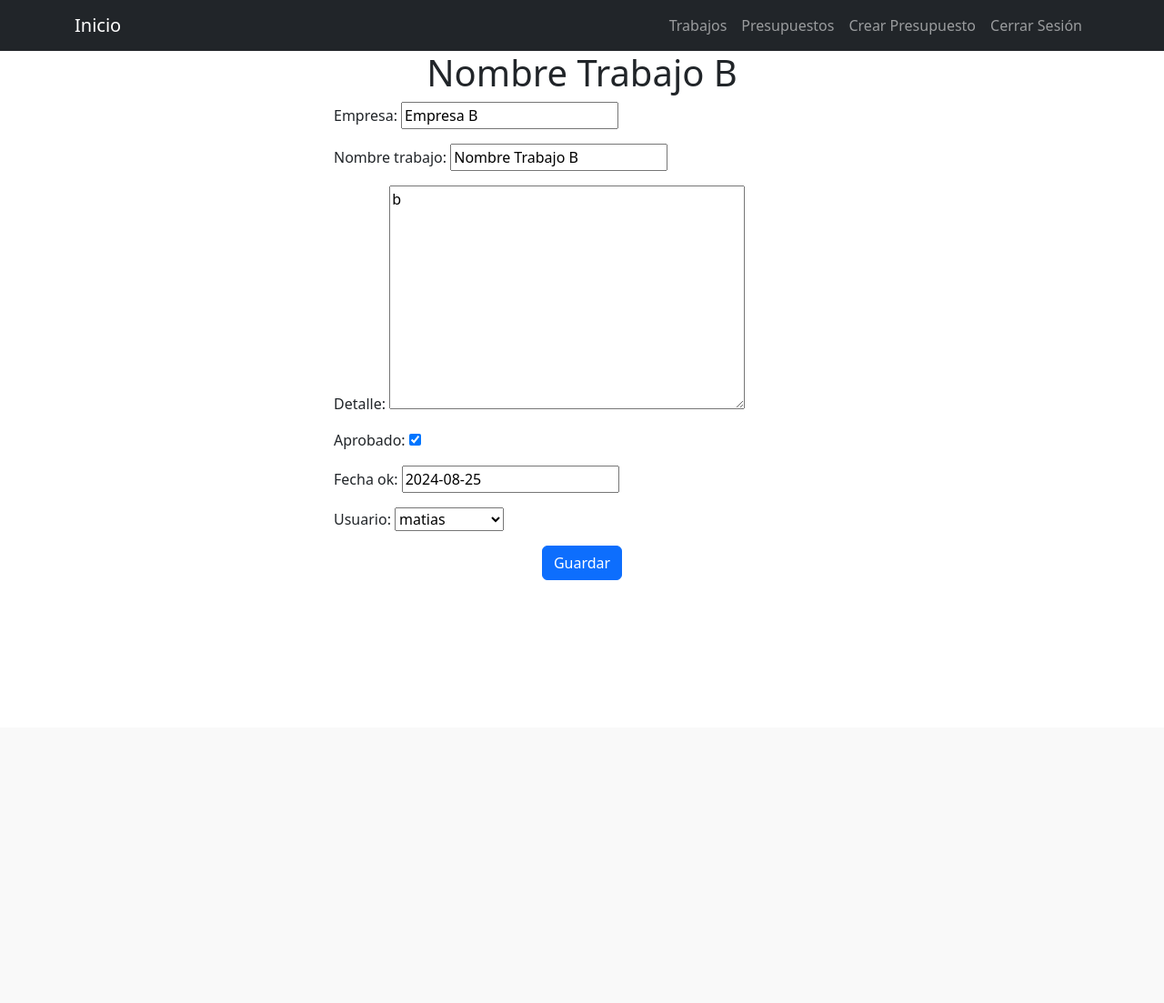
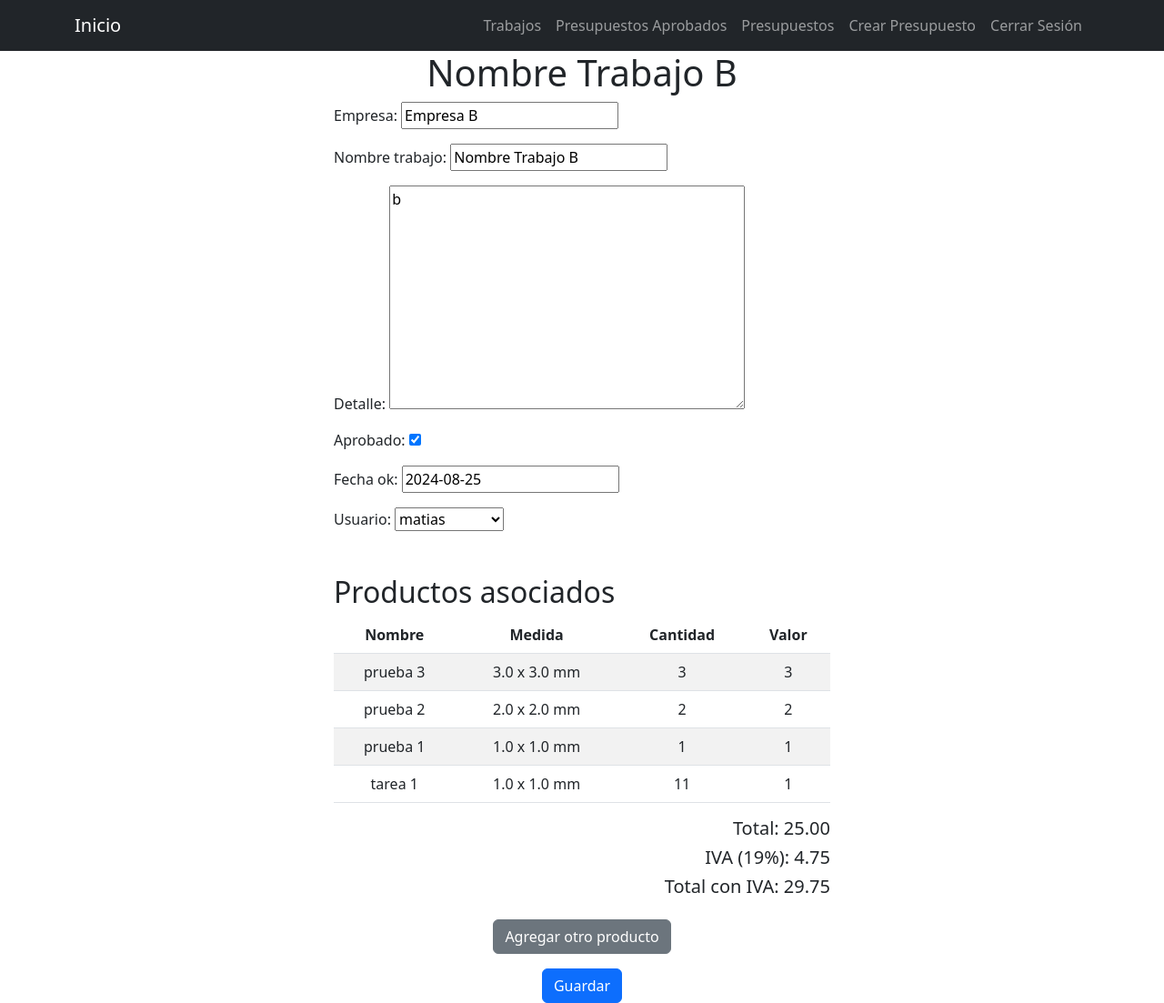
Before and after one commit to matiasfortegar/GO_APP, a Django app: page /presupuestos/25/ in a window 1280 px wide. Shown: the whole page at 91% size. Before the commit the page ends 638 px from the top, so only its background shows below. Run offline with Django 3.2, Linux system fonts and the light colour scheme; a user stored in the database is signed in; data comes from the database, SQL or seed files in the repository; both versions use the stored data as it was after the commit.

Commit message:
Corección de vistas
Corrección de vista/edición de OT
Funciónes matemáticas de presupuesto

```diff
--- a/go_app/app_back_end/templates/base.html
+++ b/go_app/app_back_end/templates/base.html
@@ -18,6 +18,9 @@
             <ul class="navbar-nav ms-auto">
                 <li class="nav-item">
                     <a class="nav-link" href="/trabajos">Trabajos</a>
+                </li>
+                <li class="nav-item">
+                    <a class="nav-link" href="/presupuestos_aprobados">Presupuestos Aprobados</a>
                 </li>
                 <li class="nav-item">
                     <a class="nav-link" href="/presupuestos">Presupuestos</a>
--- a/go_app/app_back_end/templates/presupuestos_detalle.html
+++ b/go_app/app_back_end/templates/presupuestos_detalle.html
@@ -13,12 +13,50 @@
                     <div class="mb-3">
                         {{ form.as_p }}
                     </div>
+
+                </form>
+
+                <h2 class="mt-5">Productos asociados</h2>
+                <table class="table table-striped">
+                    <thead>
+                        <tr>
+                            <th class="text-center">Nombre</th>
+                            <th class="text-center">Medida</th>
+                            <th class="text-center">Cantidad</th>
+                            <th class="text-center">Valor</th>
+                        </tr>
+                    </thead>
+                    <tbody>
+                        {% for producto in productos %}
+                            <tr>
+                                <td class="text-center">{{ producto.nombre_producto }}</td>
+                                <td class="text-center">{{ producto.medida_ancho }} x {{ producto.medida_alto }} mm</td>
+                                <td class="text-center">{{ producto.cantidad }}</td>
+                                <td class="text-center">{{ producto.valor }}</td>
+                            </tr>
+                        {% empty %}
+                            <tr>
+                                <td colspan="3" class="text-center">No hay productos asociados a este presupuesto.</td>
+                            </tr>
+                        {% endfor %}
+                    </tbody>
+                </table>
+
+                <h5 class="text-end">Total: {{ total|floatformat:2 }}</h5>
+                <h5 class="text-end">IVA (19%): {{ iva|floatformat:2 }}</h5>
+                <h5 class="text-end">Total con IVA: {{ total_iva|floatformat:2 }}</h5>
+
+                <a class="text-center mt-3" href="{% url 'agregar_productos' presupuesto.id %}" class="boton">
                     <div class="col text-center">
-                        <button class="btn btn-primary" type="submit">
-                            Guardar
-                        </button>
+                        <button class="btn btn-secondary mt-3">Agregar otro producto</button>
                     </div>
-                </form>
+                </a>
+                <div class="col text-center mt-3">
+                    <button class="btn btn-primary" type="submit">
+                        Guardar
+                    </button>
+                </div>
+
         </div>
     </div>
 </main>
--- a/go_app/app_back_end/views.py
+++ b/go_app/app_back_end/views.py
@@ -8,6 +8,7 @@ from trabajos.models import OrdenTrabajo, ProductoOrden
 from cotizacion.models import Presupuesto, Producto
 from django.forms import inlineformset_factory
 from django.contrib.auth.decorators import login_required
+from decimal import Decimal
 
 
 # Create your views here.
@@ -46,11 +47,63 @@ def trabajos(request):
     context = {'presupuestos': presupuestos_aprobados}
     return render(request, 'trabajos.html', context)
 
+
 """
     def trabajos(request):
         presupuestos_aprobados = Presupuesto.objects.filter(aprobado=True)
         context = {'presupuestos': presupuestos_aprobados}
         return render(request, 'trabajos.html', context)
+"""
+
+@login_required
+def duplicar_presupuesto(request, presupuesto_id):
+    # Obtener el presupuesto y los productos asociados
+    presupuesto = get_object_or_404(Presupuesto, id=presupuesto_id)
+    productos = Producto.objects.filter(presupuesto=presupuesto)
+
+    # Verificar que el presupuesto y los productos fueron encontrados
+    print("Presupuesto a duplicar: ", presupuesto)
+    print("Productos asociados encontrados: ", productos)
+
+    if request.method == 'POST':
+        # Crear una nueva OrdenTrabajo (duplicado de presupuesto)
+        orden_trabajo = OrdenTrabajo.objects.create(
+            empresa=presupuesto.empresa,
+            nombre_trabajo=presupuesto.nombre_trabajo,
+            detalle=presupuesto.detalle,
+            usuario=presupuesto.usuario,
+            presupuesto_original=presupuesto  # Enlace al presupuesto original
+        )
+
+        # Verificar que la OrdenTrabajo fue creada correctamente
+        print("OrdenTrabajo creada: ", orden_trabajo)
+
+        # Duplicar los productos asociados al presupuesto
+        for producto in productos:
+            ProductoOrden.objects.create(
+                orden_trabajo=orden_trabajo,
+                nombre_producto=producto.nombre_producto,
+                cantidad=producto.cantidad,
+                cantidad_pliego=producto.cantidad_pliego,
+                medida_ancho=producto.medida_ancho,
+                medida_alto=producto.medida_alto,
+                papel=producto.papel,
+                terminacion=producto.terminacion,
+                valor=producto.valor,
+                detalle_producto=producto.detalle_producto
+            )
+            # Verificar que el producto fue duplicado
+            print(f"Producto duplicado: {producto.nombre_producto} para {orden_trabajo.nombre_trabajo}")
+
+        # Redirigir a la vista de trabajos después de duplicar
+        return redirect('trabajos')
+
+    # Contexto para mostrar los detalles del presupuesto en la plantilla
+    context = {'presupuesto': presupuesto, 'productos': productos}
+    return render(request, 'duplicar_presupuesto.html', context)
+
+
+
 """
 @login_required
 def duplicar_presupuesto(request, presupuesto_id):
@@ -84,9 +137,16 @@ def duplicar_presupuesto(request, presupuesto_id):
                 detalle_producto=producto.detalle_producto
             )
 
+        duplicados = ProductoOrden.objects.filter(orden_trabajo=orden_trabajo)
+        print(f"Productos duplicados: {duplicados.count()}")  # Comprobar en consola
+
         return redirect('trabajos')
+
     context = {'presupuesto': presupuesto, 'productos': productos}
     return render(request, 'duplicar_presupuesto.html', context)
+
+"""
+
 
 
 @login_required
@@ -115,9 +175,22 @@ def agregar_productos(request, presupuesto_id):
 def presupuestos_detalle(request, presupuesto_id):
    if request.method =='GET':
         presupuesto = get_object_or_404(Presupuesto, pk=presupuesto_id)
+        productos = Producto.objects.filter(presupuesto=presupuesto)
+        total = sum([producto.valor * producto.cantidad for producto in productos])
+        tasa_iva = Decimal(0.19)
+        iva = total * tasa_iva
+        total_iva = total + iva
         form = PresupuestoForm(instance=presupuesto)
-        context = {'presupuesto': presupuesto, 'form': form}
+        context = {
+            'presupuesto': presupuesto,
+            'form': form,
+            'productos': productos,
+            'total': total,
+            'iva': iva,
+            'total_iva': total_iva,
+             }
         return render(request, 'presupuestos_detalle.html', context)
+
    else:
         try:
             presupuesto = get_object_or_404(Presupuesto, pk=presupuesto_id)
@@ -125,8 +198,20 @@ def presupuestos_detalle(request, presupuesto_id):
             form.save()
             return redirect('presupuestos')
         except ValueError:
-           context = {'presupuesto': presupuesto, 'form': form, 'error': "Error al actulizar"}
-           return render(request, 'presupuestos_detalle.html', context)
+            productos = Producto.objects.filter(presupuesto=presupuesto)
+            total = sum([producto.valor * producto.cantidad for producto in productos])
+            iva = total * Decimal(0.19)
+            total_con_iva = total + iva
+            context = {
+                'presupuesto': presupuesto,
+                'form': form,
+                'productos': productos,
+                'total': total,
+                'iva': iva,
+                'total_con_iva': total_con_iva,
+                'error': "Error al actualizar"
+            }
+            return render(request, 'presupuestos_detalle.html', context)
 
 @login_required
 def crear_presupuestos(request):
@@ -140,12 +225,68 @@ def crear_presupuestos(request):
     context = {'form': form}
     return render(request, 'crear_presupuestos.html', context)
 
+
+@login_required
+def ver_presupuestos_aprobados(request):
+    # Obtener todos los presupuestos aprobados
+    presupuestos = Presupuesto.objects.filter(aprobado=True)
+
+    context = {
+        'presupuestos': presupuestos,
+    }
+
+    return render(request, 'presupuestos_aprobados.html', context)
+
+@login_required
+def editar_trabajo(request, trabajo_id):
+    # Obtener el trabajo específico
+    trabajo = get_object_or_404(OrdenTrabajo, pk=trabajo_id)
+    productos = ProductoOrden.objects.filter(orden_trabajo=trabajo)
+
+    if request.method == 'POST':
+        form_presupuesto = TrabajoPresupuestoForm(request.POST, instance=trabajo)
+
+        if form_presupuesto.is_valid():
+            form_presupuesto.save()
+
+        # Guardar cada producto individualmente
+        for producto in productos:
+            form_producto = TrabajoProductoForm(request.POST, instance=producto)
+            if form_producto.is_valid():
+                form_producto.save()
+
+        return redirect('trabajos')
+
+    else:
+        form_presupuesto = TrabajoPresupuestoForm(instance=trabajo)
+
+        productos_forms = [TrabajoProductoForm(instance=producto) for producto in productos]
+
+    context = {
+        'trabajo': trabajo,
+        'productos': productos,  # Este es el QuerySet
+        'form_presupuesto': form_presupuesto,
+        'productos_forms': productos_forms,  # Lista de formularios para productos
+    }
+
+    return render(request, 'editar_trabajo.html', context)
+
+
+
+
 @login_required
 def crear_trabajo(request):
-   return render(request, 'trabajos.html', {
-      'form': TrabajoPresupuestoForm,
-      'form': TrabajoProductoForm,
-   })
+    trabajos = OrdenTrabajo.objects.all()  # Asegurarse de que esta línea esté obteniendo trabajos
+    print(f"Trabajos duplicados encontrados: {trabajos.count()}")  # Verificación en consola
+
+    context = {
+        'trabajos': trabajos,  # Pasamos los trabajos a la plantilla
+        'form_presupuesto': TrabajoPresupuestoForm(),
+        'form_producto': TrabajoProductoForm(),
+    }
+
+    return render(request, 'trabajos.html', context)
+
 
 @login_required
 def cerrar_sesion(request):
--- a/go_app/cotizacion/models.py
+++ b/go_app/cotizacion/models.py
@@ -36,7 +36,7 @@ class Presupuesto(models.Model):
 
 
 class Producto(models.Model):
-    presupuesto = models.ForeignKey(Presupuesto, related_name='mas_productos', on_delete=models.CASCADE)
+    presupuesto = models.ForeignKey(Presupuesto, on_delete=models.CASCADE, related_name="productos")
     nombre_producto = models.CharField(max_length=255)
     cantidad = models.PositiveIntegerField()
     cantidad_pliego = models.PositiveIntegerField()
--- a/go_app/go_app/urls.py
+++ b/go_app/go_app/urls.py
@@ -22,11 +22,13 @@ urlpatterns = [
     path('admin/', admin.site.urls),
     path('', views.home, name='home'),
     path('signup/', views.signup, name='signup'),
-    path('trabajos/', views.trabajos, name='trabajos'),
     path('presupuestos/', views.presupuestos, name='presupuestos'),
     path('presupuestos/<int:presupuesto_id>/agregar_productos/', views.agregar_productos, name='agregar_productos'),
     path('presupuestos/<int:presupuesto_id>/', views.presupuestos_detalle, name='presupuestos_detalle'),
     path('trabajos/<int:presupuesto_id>/duplicar/', views.duplicar_presupuesto, name='duplicar_presupuesto'),
+    path('presupuestos_aprobados/', views.ver_presupuestos_aprobados, name='presupuestos_aprobados'),  # Nueva URL para presupuestos aprobados
+    path('trabajos/', views.crear_trabajo, name='trabajos'),  # URL para trabajos duplicados
+    path('trabajos/<int:trabajo_id>/editar/', views.editar_trabajo, name='editar_trabajo'),  # Usamos trabajo_id
     path('crear_presupuestos/', views.crear_presupuestos, name='crear_presupuestos'),
     path('logout/', views.cerrar_sesion, name='logout'),
     path('login/', views.iniciar_sesion, name='login'),
```
Also changed, not shown: go_app/app_back_end/templates/editar_trabajo.html (added, +27 -0 lines), go_app/app_back_end/templates/presupuestos_aprobados.html (added, +28 -0 lines), go_app/app_back_end/templates/trabajos.html (+10 -6 lines), go_app/cotizacion/migrations/0010_alter_producto_presupuesto.py (added), go_app/db.sqlite3, go_app/trabajos/migrations/0003_auto_20240905_2054.py (added), go_app/trabajos/migrations/0004_auto_20240905_2055.py (added), go_app/trabajos/models.py (line endings or trailing spaces).
